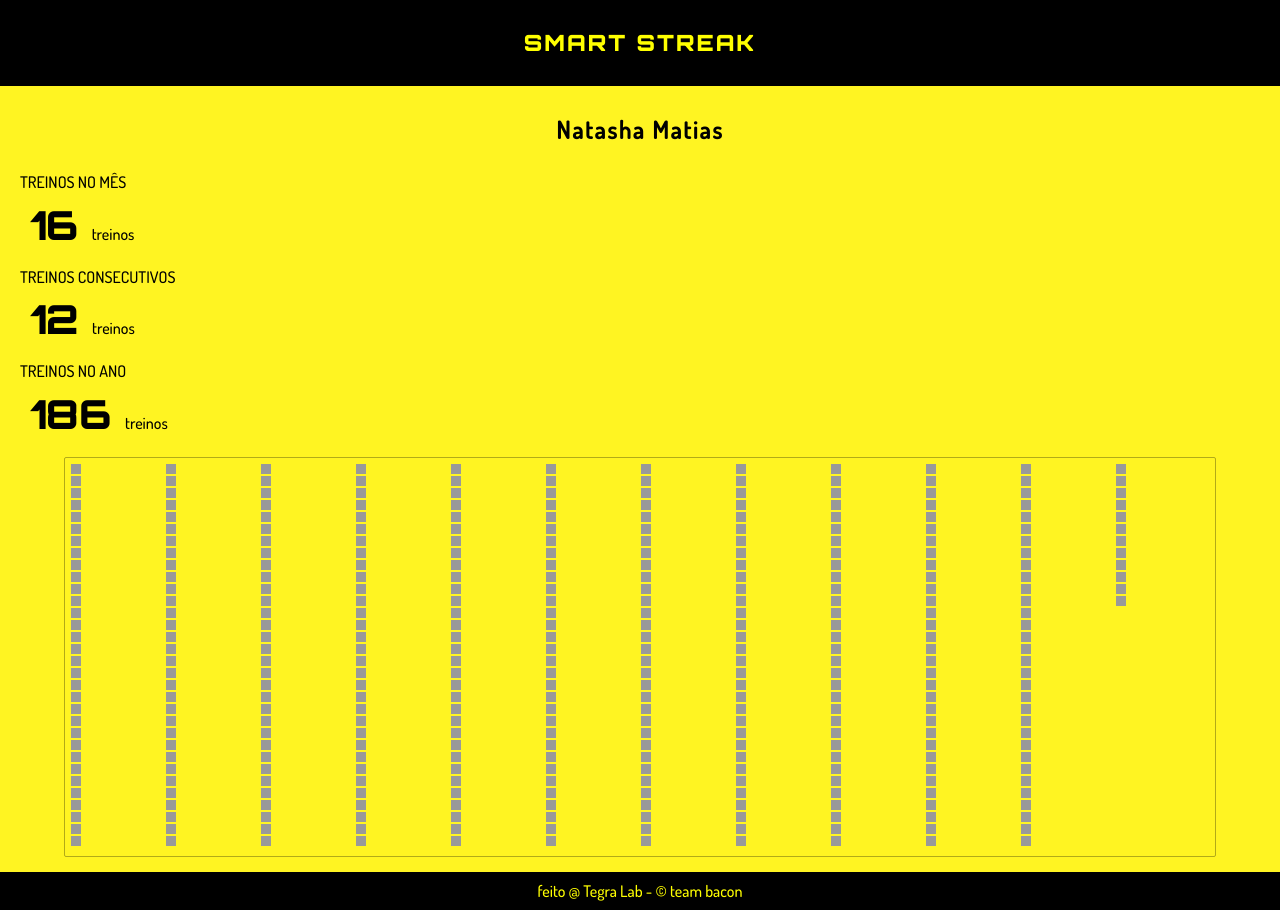
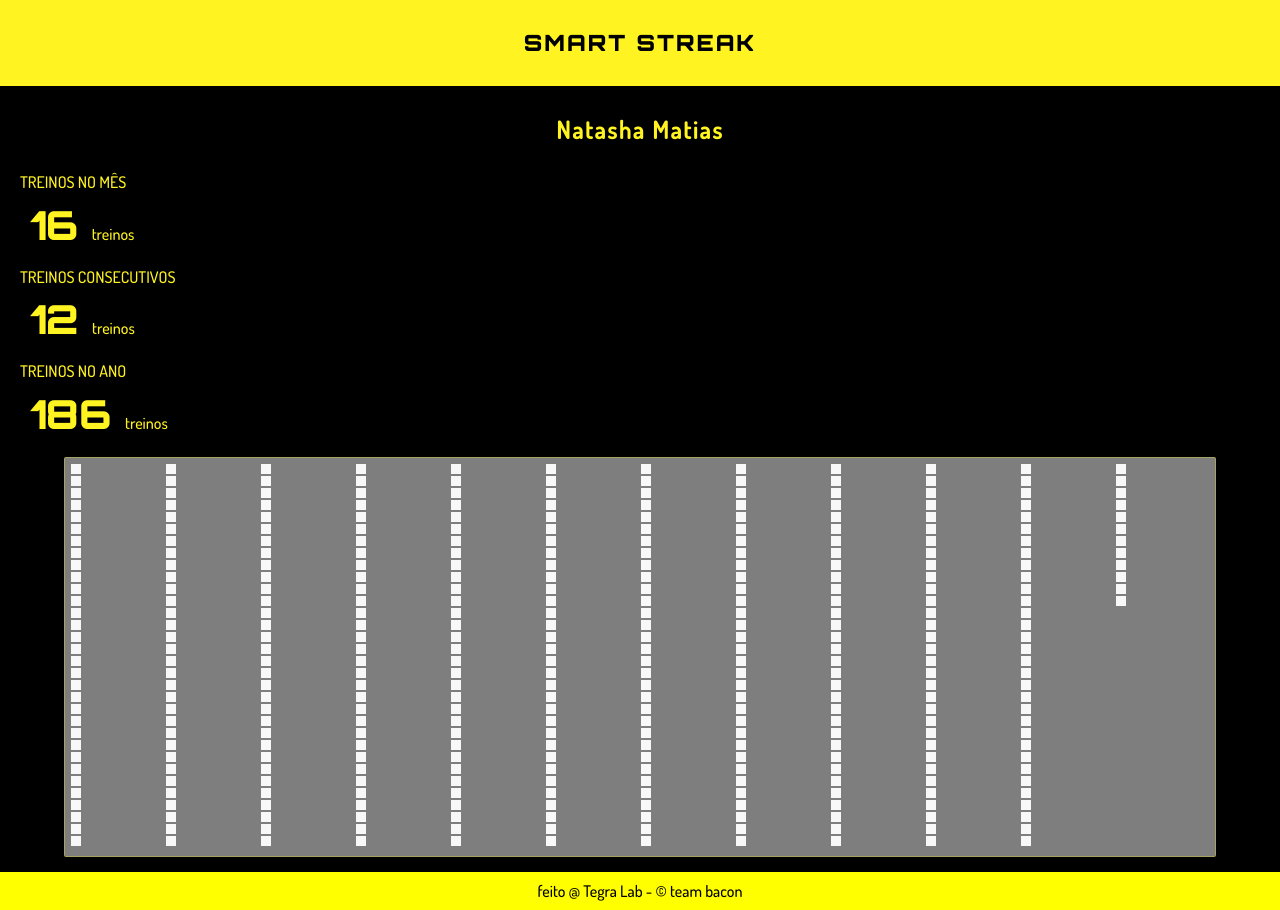
Before and after one commit to felipebernardes/smart-streak, a website: page index.html in a window 1280 px wide. Drawn offline with nearby package versions, Linux system fonts and the light colour scheme.

Commit message:
Change color app

```diff
--- a/footer.css
+++ b/footer.css
@@ -1,7 +1,7 @@
 footer {
   text-align: center;
-  background-color: black;
-  color: yellow;
+  background-color: yellow;
+  color: black;
   padding: 10px;
   margin-top: 15px;
 }
--- a/style.css
+++ b/style.css
@@ -23,16 +23,17 @@ li {
 }
 
 body {
-  background-color: #FFF422;
+  background-color: black;
+  color: #FFF422;
 }
 
 header {
   font-family: 'Orbitron', sans-serif;
   text-align: center;
   text-transform: uppercase;
-  background-color: black;
+  background-color: #FFF422;
   padding: 30px 0;
-  color: yellow;
+  color: black;
 }
 
 h1 {
--- a/timeline.css
+++ b/timeline.css
@@ -3,17 +3,18 @@
   height: 50vh;
   min-height: 280px;
   margin: auto;
-  border: 1.5px solid rgba(0,0,0,0.3);
+  border: 1.5px solid rgba(255,244,34,0.3);
   border-radius: 2px;
   padding: 5px;
   display: flex;
   flex-flow: column wrap;
   list-style: none;
+  background-color: #7F7E7E;
 }
 
 .timeline li {
   width: 10px;
   height: 10px;
   margin: 1px;
-  background: #999;
+  background: #F8F8F8;
 }
```
